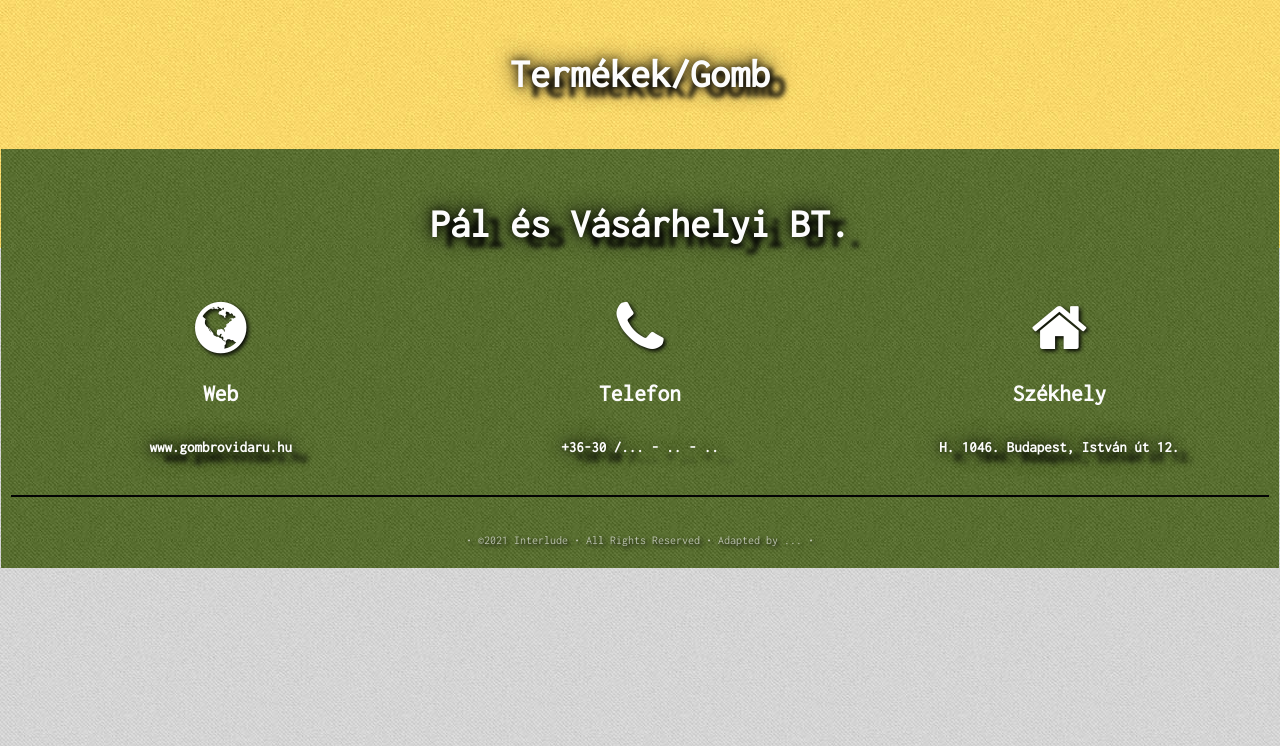
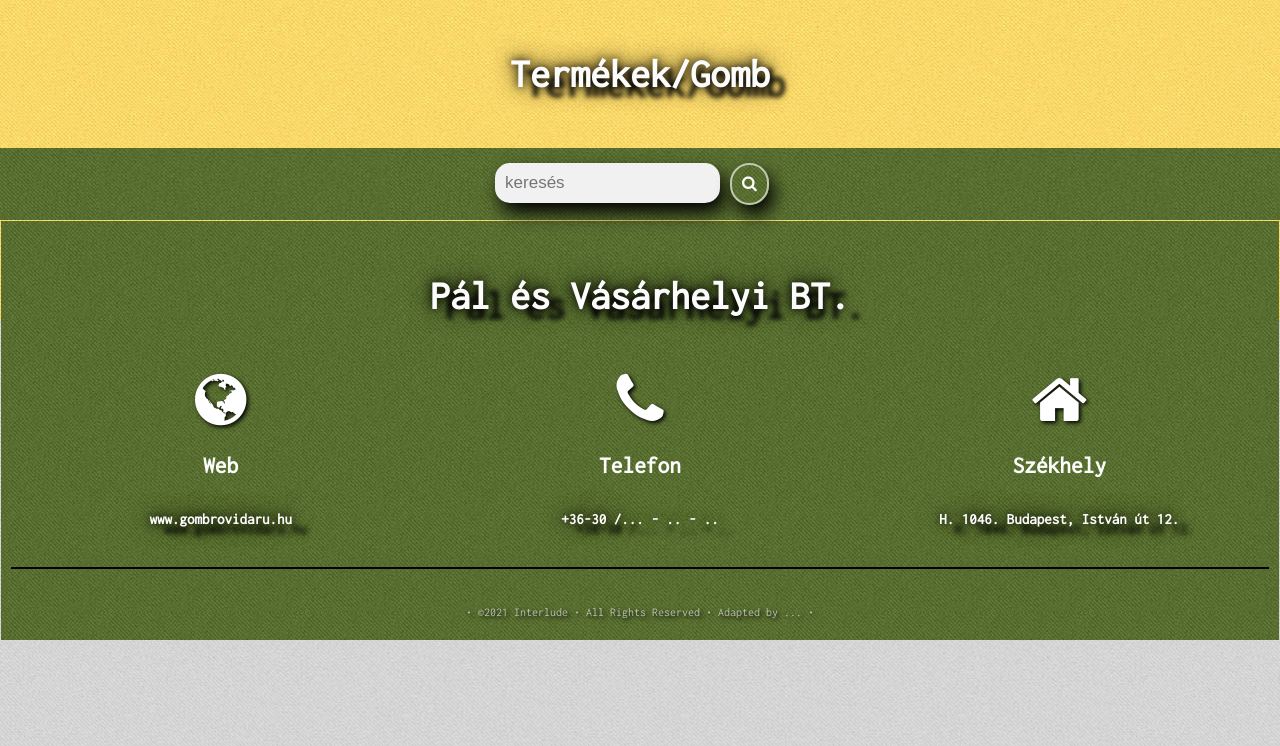
Before and after one commit to l4kyxa/AFP2021_1_LB_A, a PHP site: page /gombok.php in a window 1280 px wide. Shown: the part 54-800 px from the top of the page. Run offline with PHP 8.4, Linux system fonts and the light colour scheme.

Commit message:
gombok.php- kereső felület létrehozása.

```diff
--- a/Front-End/gombok.php
+++ b/Front-End/gombok.php
@@ -34,6 +34,17 @@
 <div id="content">
     <div id="box_2">
         <h2>Termékek/Gomb</h2>
+    </div>
+    <!---->
+ <div id="box_1">
+        <div class="btncontainer">
+            <div class="btnvertical-center">
+                <form class="example" action="/action_page.php">
+                    <input type="text" placeholder="keresés" name="search">
+                    <button id="keres" type="submit"><i class="fa fa-search"></i></button>
+                </form>
+            </div>
+        </div>
     </div>
     <!---->
 
```
